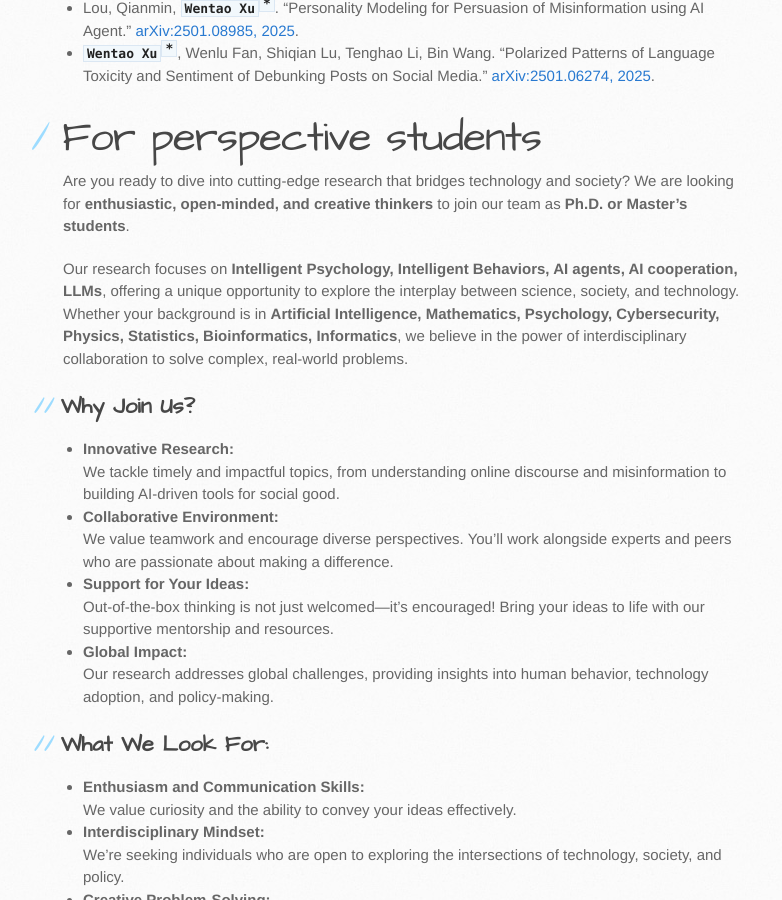
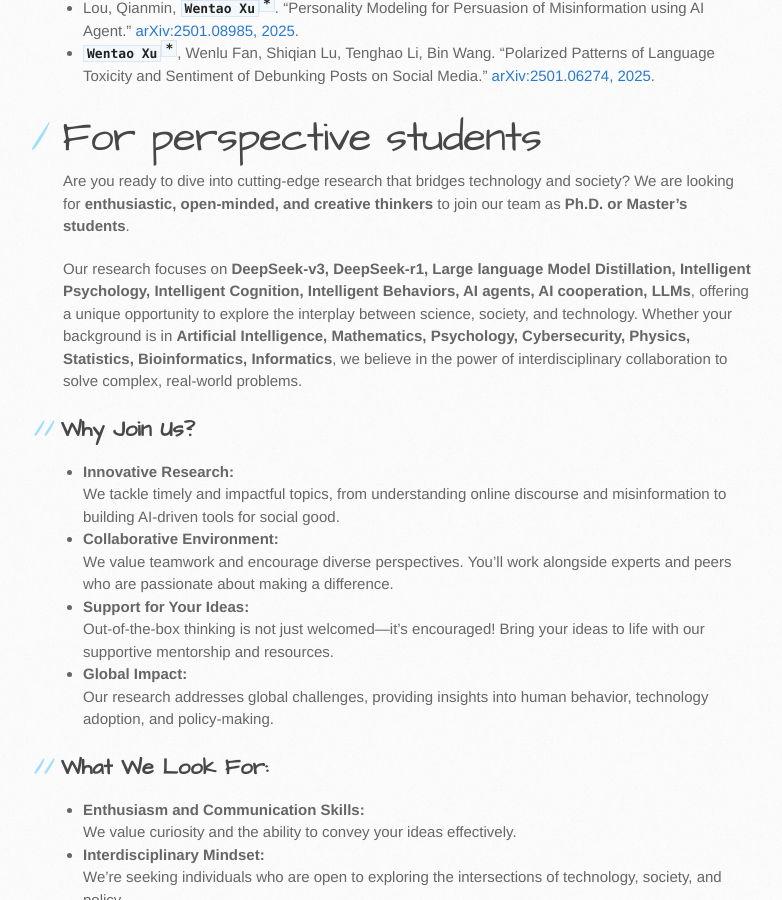
Before and after one commit to myrainbowandsky/myrainbowandsky.github.io, a Jekyll site: the page built from index.md, in a window 1280 px wide and 900 px high, scrolled down 1028 px. Shown: the whole window, without its empty margins (107-889 px from the left). Built offline with Jekyll 4.4.1, drawn with Linux system fonts in a browser that asks for light colours; the repository's description, which GitHub fills in, is left out.

Commit message:
Update index.md

```diff
--- a/index.md
+++ b/index.md
@@ -28,7 +28,7 @@
 
 Are you ready to dive into cutting-edge research that bridges technology and society? We are looking for **enthusiastic, open-minded, and creative thinkers** to join our team as **Ph.D. or Master's students**.
 
-Our research focuses on **Intelligent Psychology, Intelligent Behaviors, AI agents, AI cooperation, LLMs**, offering a unique opportunity to explore the interplay between science, society, and technology. Whether your background is in **Artificial Intelligence, Mathematics, Psychology, Cybersecurity, Physics, Statistics, Bioinformatics, Informatics**, we believe in the power of interdisciplinary collaboration to solve complex, real-world problems.
+Our research focuses on **DeepSeek-v3, DeepSeek-r1, Large language Model Distillation, Intelligent Psychology, Intelligent Cognition, Intelligent Behaviors, AI agents, AI cooperation, LLMs**, offering a unique opportunity to explore the interplay between science, society, and technology. Whether your background is in **Artificial Intelligence, Mathematics, Psychology, Cybersecurity, Physics, Statistics, Bioinformatics, Informatics**, we believe in the power of interdisciplinary collaboration to solve complex, real-world problems.
 
 ## Why Join Us?
 - **Innovative Research:**
```
